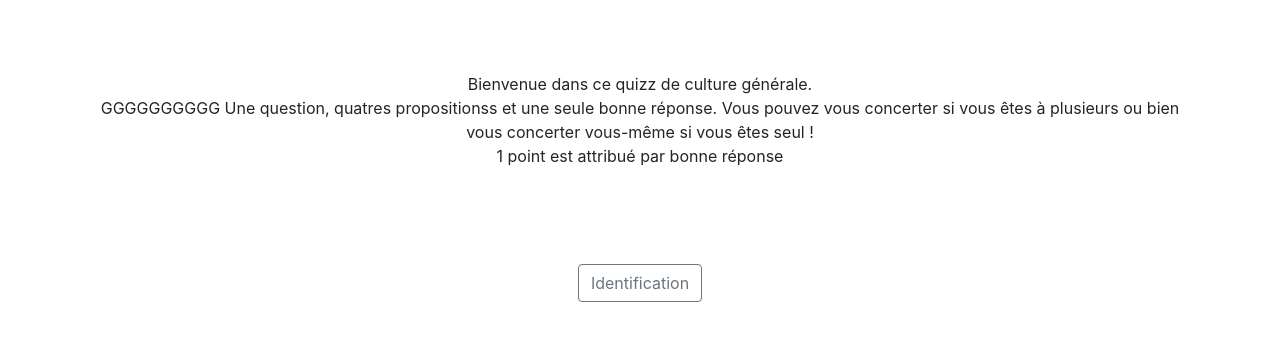
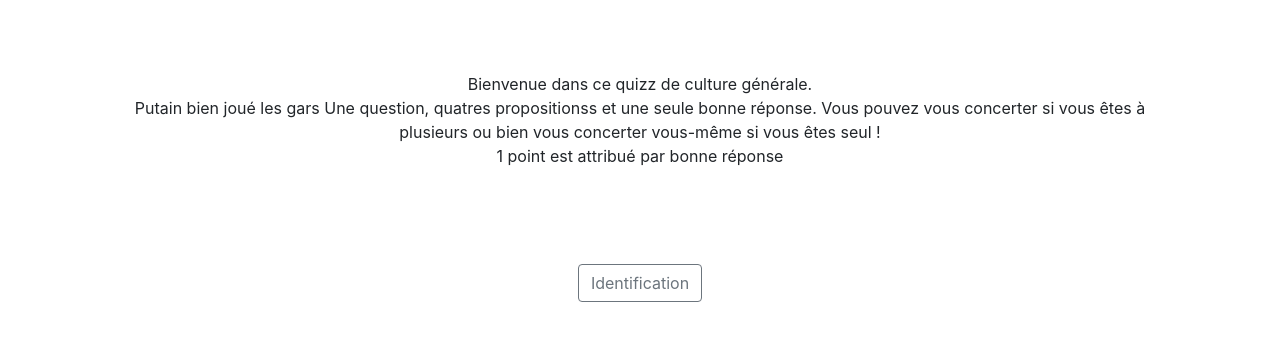
Before and after one commit to slamsiip/Quizz, a Django app: page / in a window 1280 px wide. Shown: the part 56-397 px from the top of the page. Run offline with Django 4.2, Linux system fonts and the light colour scheme; some libraries are stand-ins or nearby versions.

Commit message:
Update home.html

```diff
--- a/todo/templates/todo/home.html
+++ b/todo/templates/todo/home.html
@@ -7,7 +7,7 @@
 <br>
 Bienvenue dans ce quizz de culture générale.
 <br>
-    GGGGGGGGGG
+    Putain bien joué les gars
 Une question, quatres propositionss   et une seule bonne réponse. Vous pouvez vous concerter si vous êtes à plusieurs ou bien vous concerter vous-même si vous êtes seul !
 <br>
 1 point est attribué par bonne réponse
```
